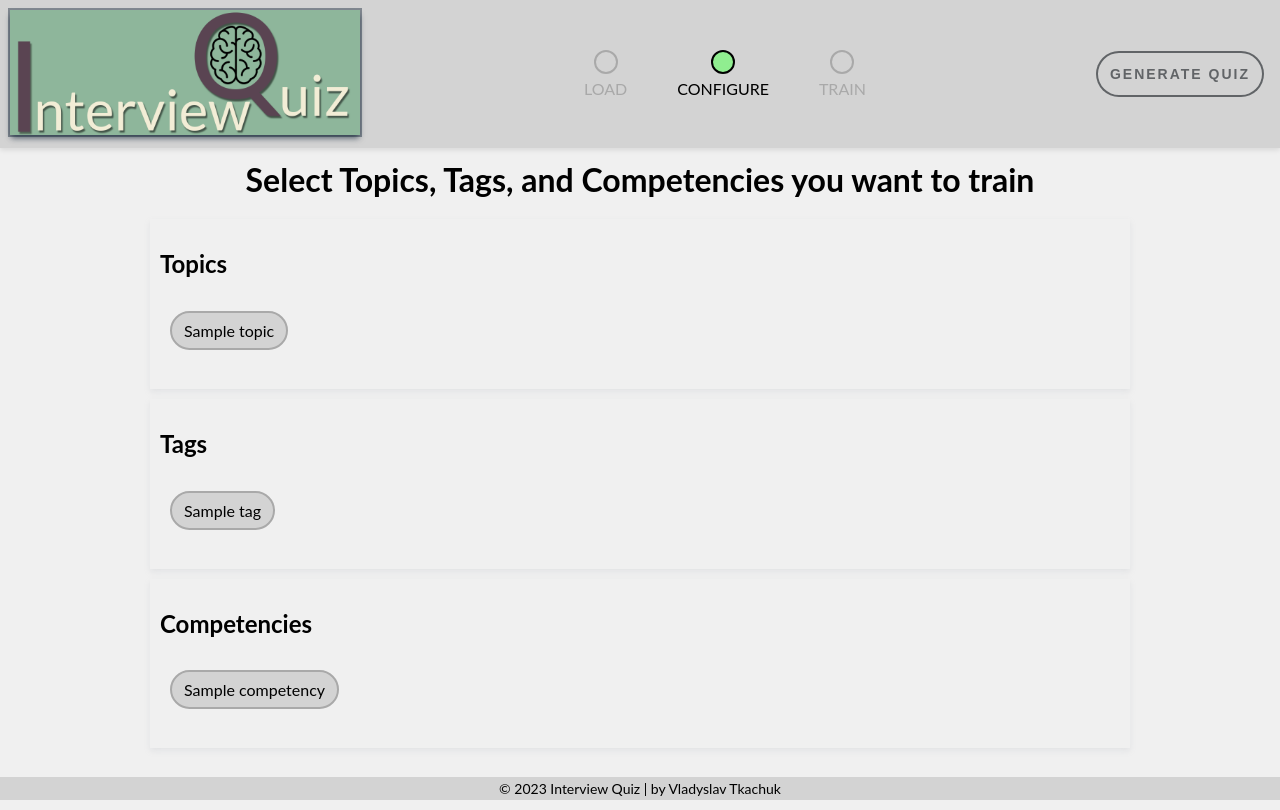
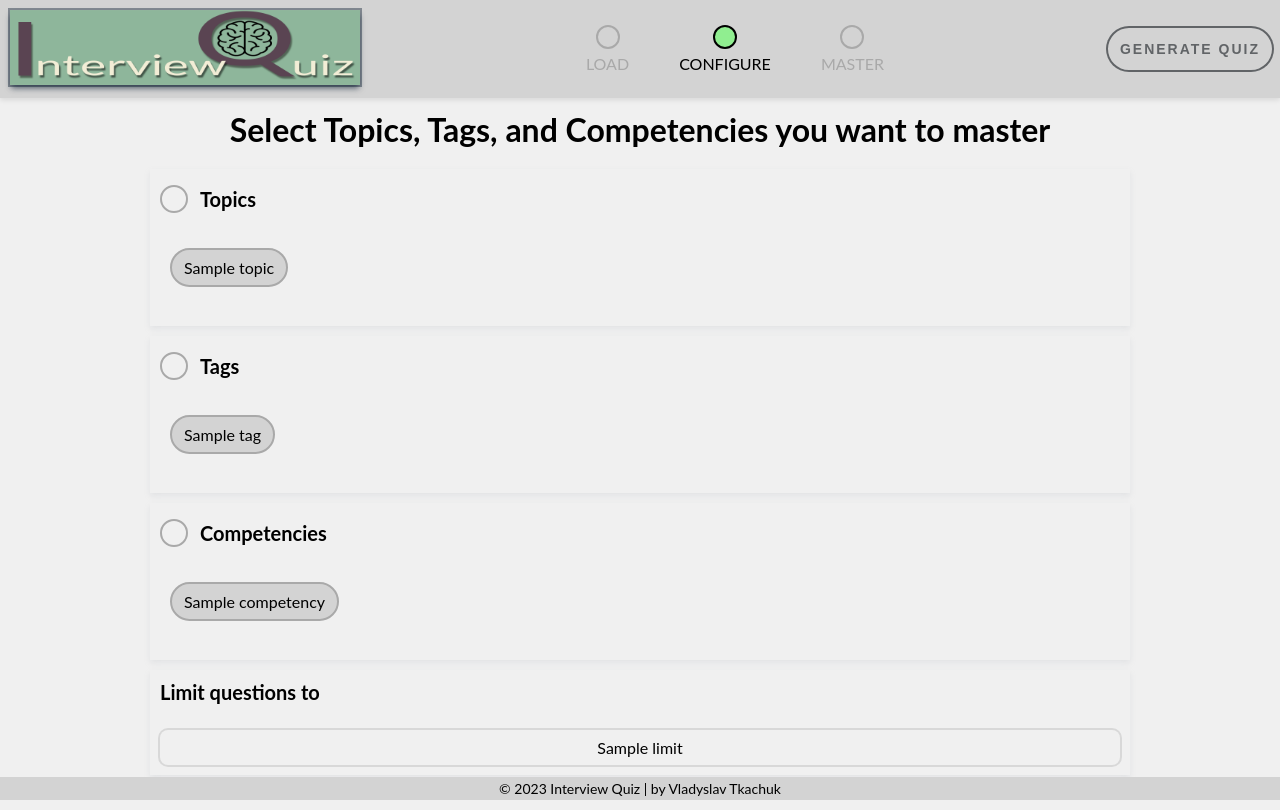
Before and after one commit to Svongy/interview-quiz, a Spring app: template rest-controller/src/main/resources/templates/build.html in a window 1280 px wide. Run offline with Thymeleaf, Linux system fonts and the light colour scheme; the template is opened without the code that fills it: most values are stand-ins (such as "Sample title", 1, 10 or a date in 2020); data that the repository does not hold is empty.

Commit message:
Commit for version 0.0.2: - Added ability to select all Tags, Competencies and Topics via 'check all'; - Header size decreased a bit; - css styles structure changed to have hierarchical structure and allow each page to have own style; - README.md completed; - Added ability to select number of questions to show (all, 1, 25, 10, 25); - Implemented correct/incorrect answers visualization for SINGLE, MULTI questions; - Other small fixes.

```diff
--- a/data-processor/src/main/resources/iq_config.properties
+++ b/data-processor/src/main/resources/iq_config.properties
@@ -1,5 +1,5 @@
 GOOGLE_SHEET_ID = 1tTxdiZmLXSZoEafm-QHPNIcVAW11ahjw-JMwGvaTPPE
-GOOGLE_SHEET_URL = https://docs.google.com/spreadsheets/d/$GOOGLE_SHEET_ID/gviz/tq?tqx=out:$EXPORT_FORMAT
+GOOGLE_SHEET_URL = https://docs.google.com/spreadsheets/d/$GOOGLE_SHEET_ID/export?format=$EXPORT_FORMAT
 DATA_FETCH_FLAG = true
 EXPORT_FORMAT = csv
 OUT_FILE_PATH = raw_data.$EXPORT_FORMAT
--- a/rest-controller/src/main/java/org/iq/service/WebController.java
+++ b/rest-controller/src/main/java/org/iq/service/WebController.java
@@ -38,6 +38,7 @@ public class WebController {
             model.addAttribute("topics", quizModel.getDistinctTopics());
             model.addAttribute("tags", quizModel.getDistinctTags());
             model.addAttribute("competencies", quizModel.getDistinctCompetencies());
+            model.addAttribute("limits", quizModel.getQuestionsLimit());
             return "build";
         }
 
@@ -47,6 +48,7 @@ public class WebController {
     public String quizPage(@RequestParam(value = "topics", required = false) List<String> topics,
                            @RequestParam(value = "tags", required = false) List<String> tags,
                            @RequestParam(value = "competencies", required = false) List<String> competencies,
+                           @RequestParam(value = "limit", required = false) String limit,
                            Model model) {
         if (!quizModel.isDataLoaded()) {
             model.addAttribute("errorHeader", "There is no loaded quiz data");
@@ -55,7 +57,7 @@ public class WebController {
             return "error";
         }
 
-        List<Question> filteredQuestions = quizModel.generateQuiz(topics, tags, competencies);
+        List<Question> filteredQuestions = quizModel.generateQuiz(topics, tags, competencies, limit);
 
         if (filteredQuestions.isEmpty()) {
             model.addAttribute("errorHeader", "No questions found");
--- /dev/null
+++ b/rest-controller/src/main/resources/static/css/build.css
@@ -0,0 +1,116 @@
+.form-header input[type="checkbox"] {
+    display: none;
+    visibility: hidden;
+}
+
+.form-header label {
+    position: relative;
+    padding-left: 40px;
+    padding-right: 1em;
+    line-height: 2;
+    cursor: pointer;
+    color: black;
+    font-weight: bold;
+    font-size: 20px;
+    display: inline-flex;
+}
+
+.form-header label:before {
+    box-sizing: border-box;
+    content: " ";
+    position: absolute;
+    top: 0.3em;
+    left: 0;
+    width: 1.4em;
+    height: 1.4em;
+    border: 2px solid darkgray;
+    border-radius: 25px;
+    z-index: -1;
+}
+
+.form-header input[type=checkbox]:checked + label {
+    padding-left: 1em;
+}
+.form-header input[type=checkbox]:checked + label:before {
+    top: 0;
+    width: 100%;
+    height: 2em;
+    background: lightgreen;
+    border-color: green;
+}
+.form-header label,
+.form-header label::before {
+    transition: 0.25s all ease;
+}
+
+ul.checkbox-tag {
+    list-style: none;
+    padding: 10px;
+}
+ul.checkbox-tag li{
+    display: inline;
+}
+.checkbox-tag label{
+    display: inline-block;
+    background-color: lightgray;
+    border: 2px solid darkgray;
+    color: black;
+    border-radius: 25px;
+    margin: 3px 0px;
+}
+.checkbox-tag label {
+    padding: 8px 12px;
+    cursor: pointer;
+}
+.checkbox-tag label::before {
+    display: inline-block;
+    text-rendering: auto;
+    padding: 2px 6px 2px 2px;
+}
+.checkbox-tag input[type="checkbox"]:checked + label {
+    border: 2px solid green;
+    background-color: lightgreen;
+    color: black;
+    transition: all .2s;
+}
+.checkbox-tag input[type="checkbox"] {
+    position: absolute;
+    opacity: 0;
+}
+
+.radio-inputs {
+    margin-top: 26px;
+    display: flex;
+    box-sizing: border-box;
+    border-radius: 0.5rem;
+    box-shadow: 0 0 0px 2px rgba(0, 0, 0, 0.1);
+}
+
+.radio-inputs .radio {
+    flex: 1 1 auto;
+    text-align: center;
+}
+
+.radio-inputs .radio input {
+    display: none;
+}
+
+.radio-inputs .radio .name {
+    display: flex;
+    cursor: pointer;
+    align-items: center;
+    justify-content: center;
+    border-radius: 0.5rem;
+    border: none;
+    padding: .5rem 0;
+    transition: all .15s ease-in-out;
+}
+
+.radio-inputs .radio input:checked + .name {
+    background-color: lightgreen;
+    font-weight: bold;
+}
+
+.limit-label {
+    font-size: 20px;
+}
--- a/rest-controller/src/main/resources/static/css/styles.css
+++ b/rest-controller/src/main/resources/static/css/common/styles.css
@@ -1,3 +1,8 @@
+:root {
+    --light-gray: lightgray;
+    --dark-gray: darkgray;
+}
+
 body {
     margin: 0;
     padding: 0;
@@ -17,14 +22,14 @@ body {
     display: flex;
     justify-content: space-between;
     align-items: center;
-    padding: 10px;
     background-color: lightgray;
     box-shadow: 0 2px 5px rgba(0, 0, 0, 0.1);
 }
 
 .logo {
     width: 350px;
-    height: 125px;
+    height: 75px;
+    margin: 10px;
     box-shadow: rgba(6, 24, 44, 0.4) 0px 0px 0px 2px, rgba(6, 24, 44, 0.65) 0px 4px 6px -1px, rgba(255, 255, 255, 0.08) 0px 1px 0px inset;
 }
 
@@ -75,97 +80,13 @@ body {
 .page-container {
     width: 1000px;
     min-width: 500px;
-    margin: 150px auto 25px auto;
-}
-
-.text {
-    margin: auto;
-    padding: 10px 10px;
-    text-align: center;
+    margin: 100px auto 25px auto;
 }
 
 .form-container {
     padding: 10px;
     margin: 10px;
-    box-shadow: rgba(149, 157, 165, 0.15) 0px 3px 6px 0px
-}
-
-ul.checkbox-tag {
-    list-style: none;
-    padding: 10px;
-}
-ul.checkbox-tag li{
-    display: inline;
-}
-ul.checkbox-tag li label{
-    display: inline-block;
-    background-color: lightgray;
-    border: 2px solid darkgray;
-    color: black;
-    border-radius: 25px;
-    margin: 3px 0px;
-}
-ul.checkbox-tag li label {
-    padding: 8px 12px;
-    cursor: pointer;
-}
-ul.checkbox-tag li label::before {
-    display: inline-block;
-    text-rendering: auto;
-    padding: 2px 6px 2px 2px;
-}
-ul.checkbox-tag li input[type="checkbox"]:checked + label {
-    border: 2px solid green;
-    background-color: lightgreen;
-    color: black;
-    transition: all .2s;
-}
-ul.checkbox-tag li input[type="checkbox"] {
-  position: absolute;
-  opacity: 0;
-}
-
-.question-number-container {
-    background-color: lightpink;
-    padding: 5px;
-    font-size: 17px;
-}
-
-.question-details-container {
-    display: flex;
-}
-
-.question-column {
-    flex: 1;
-    display: flex;
-    background-color: lightblue;
-    padding: 10px;
-    justify-content: center;
-    flex-direction: column;
-}
-
-.details-column {
-    flex: 1;
-    display: flex;
-    background-color: lightgreen;
-    padding-left: 10px;
-    justify-content: center;
-    flex-direction: column;
-}
-
-.options-container {
-    padding: 5px;
-    background-color: lightgrey;
-}
-
-.option {
-    display: flex;
-}
-
-.answer-container {
-    padding: 5px;
-    align-items: center;
-    background-color: lightyellow;
+    box-shadow: rgba(149, 157, 165, 0.15) 0px 3px 6px 0px;
 }
 
 .bold {
@@ -175,7 +96,6 @@ ul.checkbox-tag li input[type="checkbox"] {
 .italic {
     font-style: italic;
 }
-
 
 .footer {
     background-color: lightgray;
@@ -187,7 +107,6 @@ ul.checkbox-tag li input[type="checkbox"] {
     font-size: 14px;
     margin-top: 100px;
 }
-
 
 @media screen and (max-width: 600px) {
     body {
@@ -204,6 +123,10 @@ h1 {
     margin: auto;
     padding: 10px 10px;
     text-align: center;
+}
+
+input {
+    vertical-align: middle;
 }
 
 button {
--- /dev/null
+++ b/rest-controller/src/main/resources/static/css/error.css
@@ -0,0 +1,5 @@
+.text {
+    margin: auto;
+    padding: 10px 10px;
+    text-align: center;
+}
--- /dev/null
+++ b/rest-controller/src/main/resources/static/js/common/actions.js
@@ -0,0 +1,35 @@
+function checkUncheckAll(source, checkboxName) {
+    const checkboxes = document.querySelectorAll(`input[type="checkbox"][name="${checkboxName}"]`);
+    checkboxes.forEach(checkbox => {
+        checkbox.checked = source.checked;
+    });
+}
+
+function checkAnswers(source) {
+    const parent = source.closest(`.form-container`);
+    const answerText = parent.querySelector(`details p`).textContent.toLowerCase();
+    const options = parent.querySelectorAll(`.options-container input`);
+    const answerParts = answerText.split(';').map(part => part.trim());
+    const details = parent.querySelector('details');
+    const isOpen = details.getAttribute(`open`) == null;
+
+    options.forEach(option => {
+        if (isOpen) {
+            if (option.checked) {
+                const matches = answerParts.some(answerPart => {
+                    return option.value.toLowerCase().includes(answerPart);
+                });
+
+                if (matches) {
+                    option.parentNode.classList.add('checkmark');
+                } else {
+                    option.parentNode.classList.add('cross');
+                }
+            }
+        } else {
+            options.forEach(option => {
+                option.parentNode.classList.remove('checkmark', 'cross');
+            });
+        }
+    });
+}
--- a/rest-controller/src/main/resources/templates/build.html
+++ b/rest-controller/src/main/resources/templates/build.html
@@ -3,7 +3,9 @@
 
 <head>
     <title>Interview Quiz - Configure</title>
-    <link th:href="@{/css/styles.css}" rel="stylesheet"/>
+    <link th:href="@{/css/common/styles.css}" rel="stylesheet"/>
+    <link th:href="@{/css/build.css}" rel="stylesheet"/>
+    <script type="text/javascript" th:src="@{/js/common/actions.js}"></script>
 </head>
 
 <body>
@@ -26,7 +28,7 @@
                 </div>
                 <div class="step">
                     <div class="circle"></div>
-                    TRAIN
+                    MASTER
                 </div>
             </div>
 
@@ -35,10 +37,14 @@
             </div>
 
         </div>
-        <h1>Select Topics, Tags, and Competencies you want to train</h1>
+        <h1>Select Topics, Tags, and Competencies you want to master</h1>
 
         <div class="form-container">
-            <h2>Topics</h2>
+            <div class="form-header">
+                <input type="checkbox" id="topics-header" th:onclick="checkUncheckAll(this, 'topics')">
+                <label for="topics-header">Topics</label>
+            </div>
+
             <ul class="checkbox-tag">
                 <li th:each="topic : ${topics}">
                     <input type="checkbox" th:id="${'topic-' + topic}" th:name="'topics'" th:value="${topic}">
@@ -48,7 +54,11 @@
         </div>
 
         <div class="form-container">
-            <h2>Tags</h2>
+            <div class="form-header">
+                <input type="checkbox" id="tags-header" th:onclick="checkUncheckAll(this, 'tags')">
+                <label for="tags-header">Tags</label>
+            </div>
+
             <ul class="checkbox-tag">
                 <li th:each="tag : ${tags}">
                     <input type="checkbox" th:id="${'tag-' + tag}" th:name="'tags'" th:value="${tag}">
@@ -58,13 +68,29 @@
         </div>
 
         <div class="form-container">
-            <h2>Competencies</h2>
+            <div class="form-header">
+                <input type="checkbox" id="competencies-header" th:onclick="checkUncheckAll(this, 'competencies')">
+                <label for="competencies-header">Competencies</label>
+            </div>
+
             <ul class="checkbox-tag">
                 <li th:each="competency : ${competencies}">
                     <input type="checkbox" th:id="${'competency-' + competency}" th:name="'competencies'" th:value="${competency}">
                     <label th:for="${'competency-' + competency}" th:text="${competency}"></label>
                 </li>
             </ul>
+        </div>
+
+        <div class="form-container">
+            <span class="limit-label bold">Limit questions to</span>
+
+            <div class="radio-inputs">
+                <label class="radio" th:each="limit : ${limits}">
+                    <input type="radio" th:id="${'limit-' + limit}" th:name="'limit'" th:value="${limit}"
+                    th:checked="${limit == 'ALL'}">
+                    <span class="name" th:for="${'limit-' + limit}" th:text="${limit}"></span>
+                </label>
+            </div>
         </div>
 
     </form>
--- a/rest-controller/src/main/resources/templates/error.html
+++ b/rest-controller/src/main/resources/templates/error.html
@@ -3,7 +3,9 @@
 
 <head>
     <title th:text=${errorHeader}></title>
-    <link th:href="@{/css/styles.css}" rel="stylesheet"/>
+    <link th:href="@{/css/common/styles.css}" rel="stylesheet"/>
+    <link th:href="@{/css/error.css}" rel="stylesheet"/>
+    <script type="text/javascript" th:src="@{/js/common/actions.js}"></script>
 </head>
 
 <body>
```
Also changed, not shown: data-processor/src/main/java/org/iq/Question.java (+19 -24 lines), data-processor/src/main/java/org/iq/enums/Competency.java (added, +20 -0 lines), data-processor/src/main/java/org/iq/quiz/QuizModel.java (+25 -14 lines), rest-controller/src/main/resources/static/css/quiz.css (added, +50 -0 lines), rest-controller/src/main/resources/templates/index.html (+7 -4 lines), rest-controller/src/main/resources/templates/quiz.html (+17 -21 lines), README.md, rest-controller/src/main/resources/static/css/index.css (added), rest-controller/src/main/resources/static/images/logo.png.
